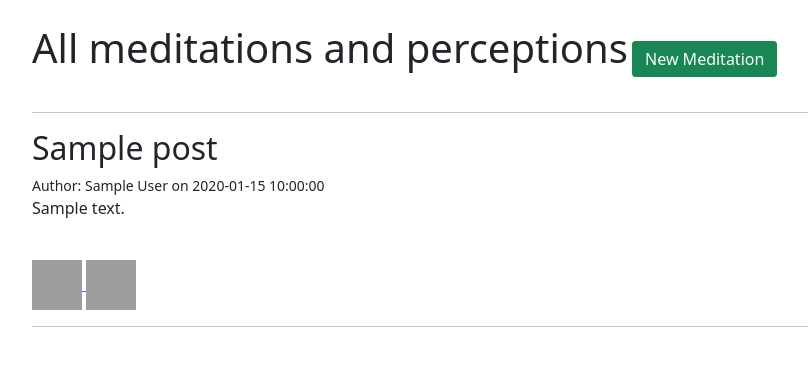
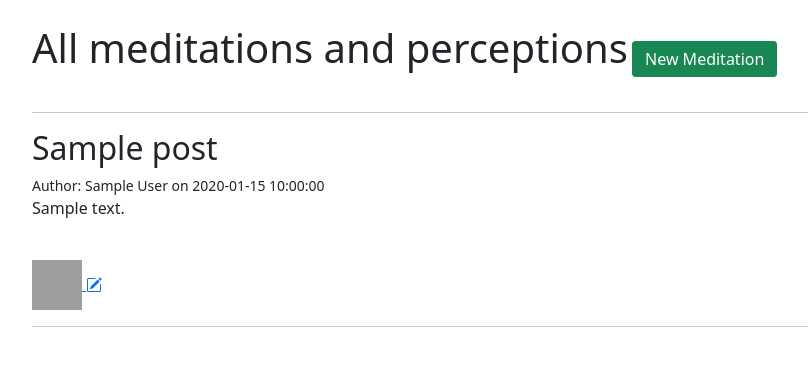
Before and after one commit to rikkih/meditations, a Flask app: page / in a window 1280 px wide. Shown: the part 56-422 px from the top of the page, without its empty margins (50-858 px from the left). Run offline with Flask 2, Linux system fonts and the light colour scheme; tables that the repository leaves empty hold one stand-in row (values such as "Sample post"); grey boxes are pictures that could not be loaded.

Commit message:
touching up style with modernity

```diff
--- a/meditations/templates/posts.html
+++ b/meditations/templates/posts.html
@@ -29,7 +29,10 @@
         <img src="https://qph.fs.quoracdn.net/main-qimg-83c6de25ed91d13a4f09fb5f11ca8853" height="50px" width="50px">
     </a>
     <a href="/posts/edit/{{post.id}}">
-        <img src="https://www.2g-eng.com/wp-content/uploads/2016/01/design-engineering-icon-small.png" height="50px" width="50px">
+        <svg xmlns="http://www.w3.org/2000/svg" width="16" height="16" fill="currentColor" class="bi bi-pencil-square" viewBox="0 0 16 16">
+            <path d="M15.502 1.94a.5.5 0 0 1 0 .706L14.459 3.69l-2-2L13.502.646a.5.5 0 0 1 .707 0l1.293 1.293zm-1.75 2.456-2-2L4.939 9.21a.5.5 0 0 0-.121.196l-.805 2.414a.25.25 0 0 0 .316.316l2.414-.805a.5.5 0 0 0 .196-.12l6.813-6.814z"/>
+            <path fill-rule="evenodd" d="M1 13.5A1.5 1.5 0 0 0 2.5 15h11a1.5 1.5 0 0 0 1.5-1.5v-6a.5.5 0 0 0-1 0v6a.5.5 0 0 1-.5.5h-11a.5.5 0 0 1-.5-.5v-11a.5.5 0 0 1 .5-.5H9a.5.5 0 0 0 0-1H2.5A1.5 1.5 0 0 0 1 2.5v11z"/>
+        </svg>
     </a>
 
     <hr>
```
